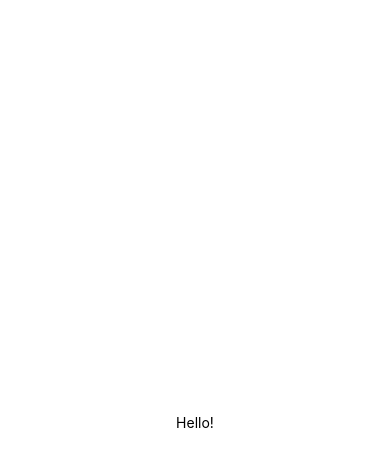
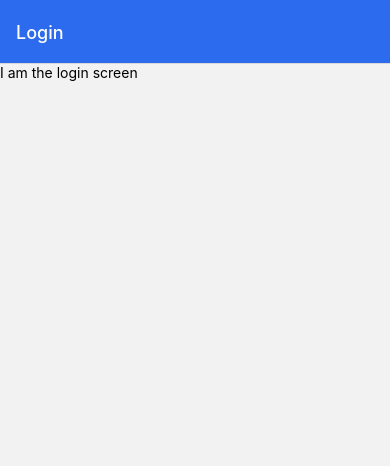
Before and after one commit to darrencal/signal-clone-rn, a React Native app: screen /Login in a window 390 px wide. Shown: the top 466 px of the page. Built offline with nearby package versions, Linux system fonts and the light colour scheme.

Commit message:
added navigation

```diff
--- a/App.js
+++ b/App.js
@@ -1,12 +1,24 @@
+import { NavigationContainer } from '@react-navigation/native';
+import { createNativeStackNavigator } from '@react-navigation/native-stack';
 import { StatusBar } from 'expo-status-bar';
 import { StyleSheet, Text, View } from 'react-native';
+import LoginScreen from './screens/LoginScreen';
+
+const Stack = createNativeStackNavigator();
+
+const globalScreenOptions = {
+  headerStyle: { backgroundColor: '#2C6BED' },
+  headerTitleStyle: { color: 'white' },
+  headerTintColor: 'white'
+}
 
 export default function App() {
   return (
-    <View style={styles.container}>
-      <Text>Hello!</Text>
-      <StatusBar style="auto" />
-    </View>
+    <NavigationContainer>
+      <Stack.Navigator screenOptions={globalScreenOptions}>
+        <Stack.Screen name='Login' component={LoginScreen} />
+      </Stack.Navigator>
+    </NavigationContainer>
   );
 }
 
--- a/package.json
+++ b/package.json
@@ -9,11 +9,14 @@
   },
   "dependencies": {
     "@react-navigation/native": "^6.0.8",
+    "@react-navigation/native-stack": "^6.5.0",
     "expo": "~44.0.0",
     "expo-status-bar": "~1.2.0",
     "react": "17.0.1",
     "react-dom": "17.0.1",
     "react-native": "0.64.3",
+    "react-native-safe-area-context": "3.3.2",
+    "react-native-screens": "~3.10.1",
     "react-native-web": "0.17.1"
   },
   "devDependencies": {
--- /dev/null
+++ b/screens/LoginScreen.js
@@ -0,0 +1,14 @@
+import { StyleSheet, Text, View } from 'react-native';
+import React from 'react';
+
+const LoginScreen = () => {
+  return (
+    <View>
+      <Text>I am the login screen</Text>
+    </View>
+  );
+};
+
+export default LoginScreen;
+
+const styles = StyleSheet.create({});
```
Also changed, not shown: 1 other file (tests, documents, lock files or other folders).
